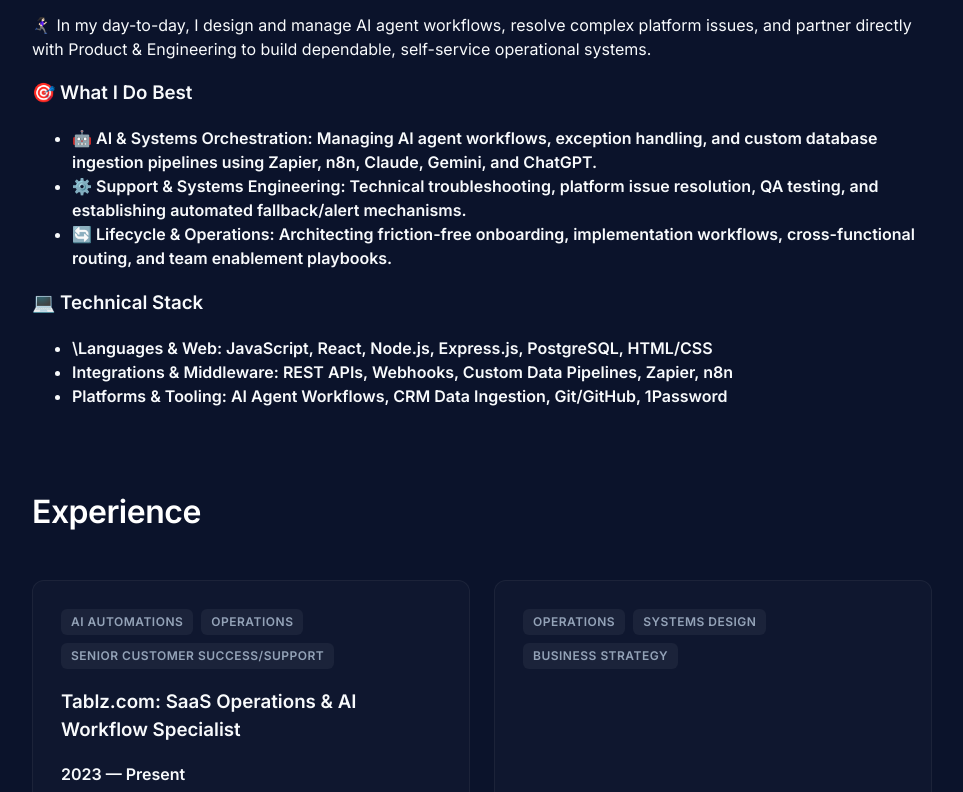
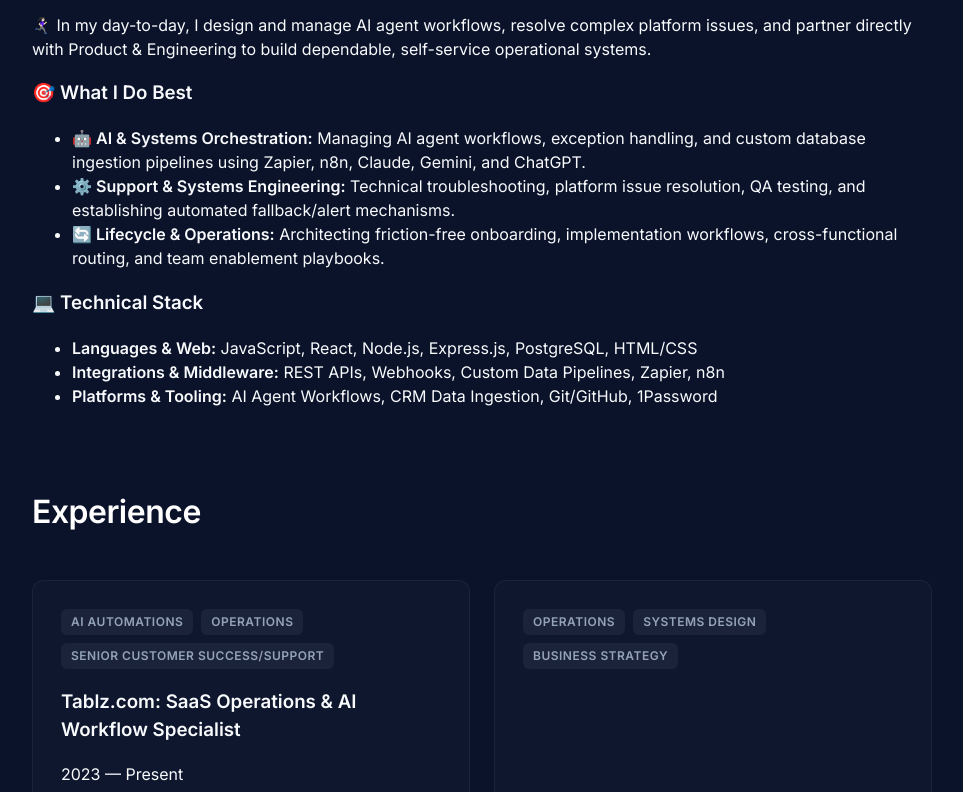
Before and after one commit to ann-hnatyshyn/ann-hnatyshyn.github.io, a plain HTML site: page index.html in a window 1280 px wide. Shown: the part 908-1700 px from the top of the page, without its empty margins (158-1121 px from the left). Drawn offline with Linux system fonts and the light colour scheme.

Commit message:
Revise 'About Me' section and technical stack details
Updated the 'About Me' section with new content and restructured the technical stack information.

```diff
--- a/index.html
+++ b/index.html
@@ -38,36 +38,28 @@
     </div>
   </section>
 
-
 <section id="about">
-
       <h2>About Me</h2>
-    <p>
-⚡️ SaaS CS, Operations & AI Automation Specialist with a background in Full-Stack Web Development (Lighthouse Labs). I bridge the gap between technical execution, go-to-market teams, and core business strategy.
-    </p>
-
-    <p>
-🏃🏻‍♀️‍➡️ In my day-to-day, I design and manage AI agent workflows, resolve complex platform issues, and partner directly with Product & Engineering to build dependable, self-service operational systems.
-    </p>
-
+      <p>⚡️ SaaS CS, Operations & AI Automation Specialist with a background in Full-Stack Web Development (Lighthouse Labs). I bridge the gap between technical execution, go-to-market teams, and core business strategy.</p>
+      <p>🏃🏻‍♀️‍➡️ In my day-to-day, I design and manage AI agent workflows, resolve complex platform issues, and partner directly with Product & Engineering to build dependable, self-service operational systems.</p>
 
       <div class="tech-stack-container">
         <h3>🎯 What I Do Best</h3>
         <ul class="tech-stack-list">
-      <li><strong>🤖 AI & Systems Orchestration: Managing AI agent workflows, exception handling, and custom database ingestion pipelines using Zapier, n8n, Claude, Gemini, and ChatGPT.</li>
-      <li><strong>⚙️ Support & Systems Engineering: Technical troubleshooting, platform issue resolution, QA testing, and establishing automated fallback/alert mechanisms.</li>
-      <li><strong>🔄 Lifecycle & Operations: Architecting friction-free onboarding, implementation workflows, cross-functional routing, and team enablement playbooks.</li>
+          <li><strong>🤖 AI & Systems Orchestration:</strong> Managing AI agent workflows, exception handling, and custom database ingestion pipelines using Zapier, n8n, Claude, Gemini, and ChatGPT.</li>
+          <li><strong>⚙️ Support & Systems Engineering:</strong> Technical troubleshooting, platform issue resolution, QA testing, and establishing automated fallback/alert mechanisms.</li>
+          <li><strong>🔄 Lifecycle & Operations:</strong> Architecting friction-free onboarding, implementation workflows, cross-functional routing, and team enablement playbooks.</li>
+        </ul>
       </div>
 
       <div class="tech-stack-container">
         <h3>💻 Technical Stack</h3>
         <ul class="tech-stack-list">
-    <li><strong>\Languages & Web: JavaScript, React, Node.js, Express.js, PostgreSQL, HTML/CSS</li>
-    <li><strong>Integrations & Middleware: REST APIs, Webhooks, Custom Data Pipelines, Zapier, n8n</li>
-    <li><strong>Platforms & Tooling: AI Agent Workflows, CRM Data Ingestion, Git/GitHub, 1Password</li>
+          <li><strong>Languages & Web:</strong> JavaScript, React, Node.js, Express.js, PostgreSQL, HTML/CSS</li>
+          <li><strong>Integrations & Middleware:</strong> REST APIs, Webhooks, Custom Data Pipelines, Zapier, n8n</li>
+          <li><strong>Platforms & Tooling:</strong> AI Agent Workflows, CRM Data Ingestion, Git/GitHub, 1Password</li>
+        </ul>
       </div>
-
-
     </section>
 
       <!-- EXPERIENCE SECTION -->
```
Lines whose indentation alone changed are shown as unchanged.
